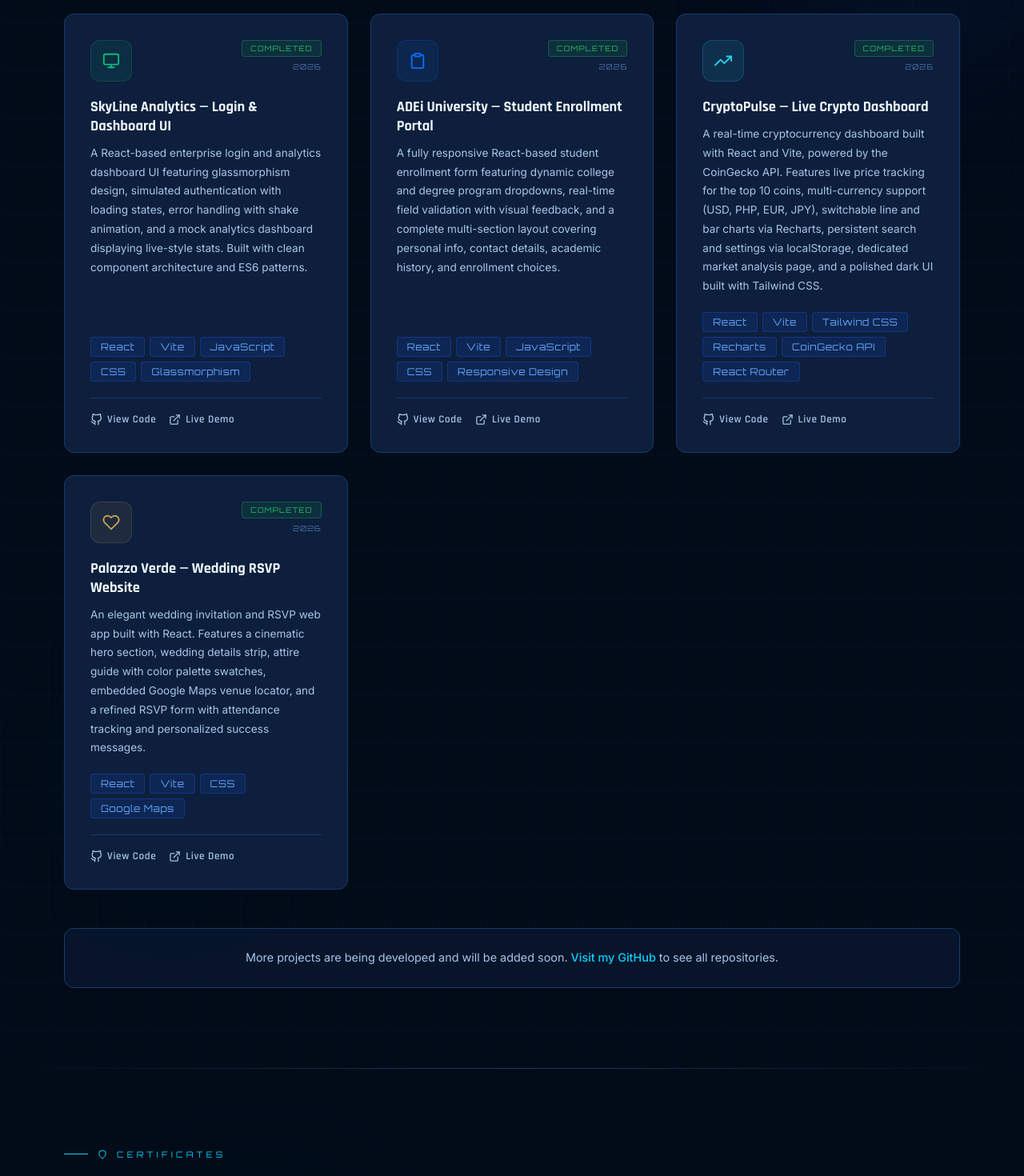
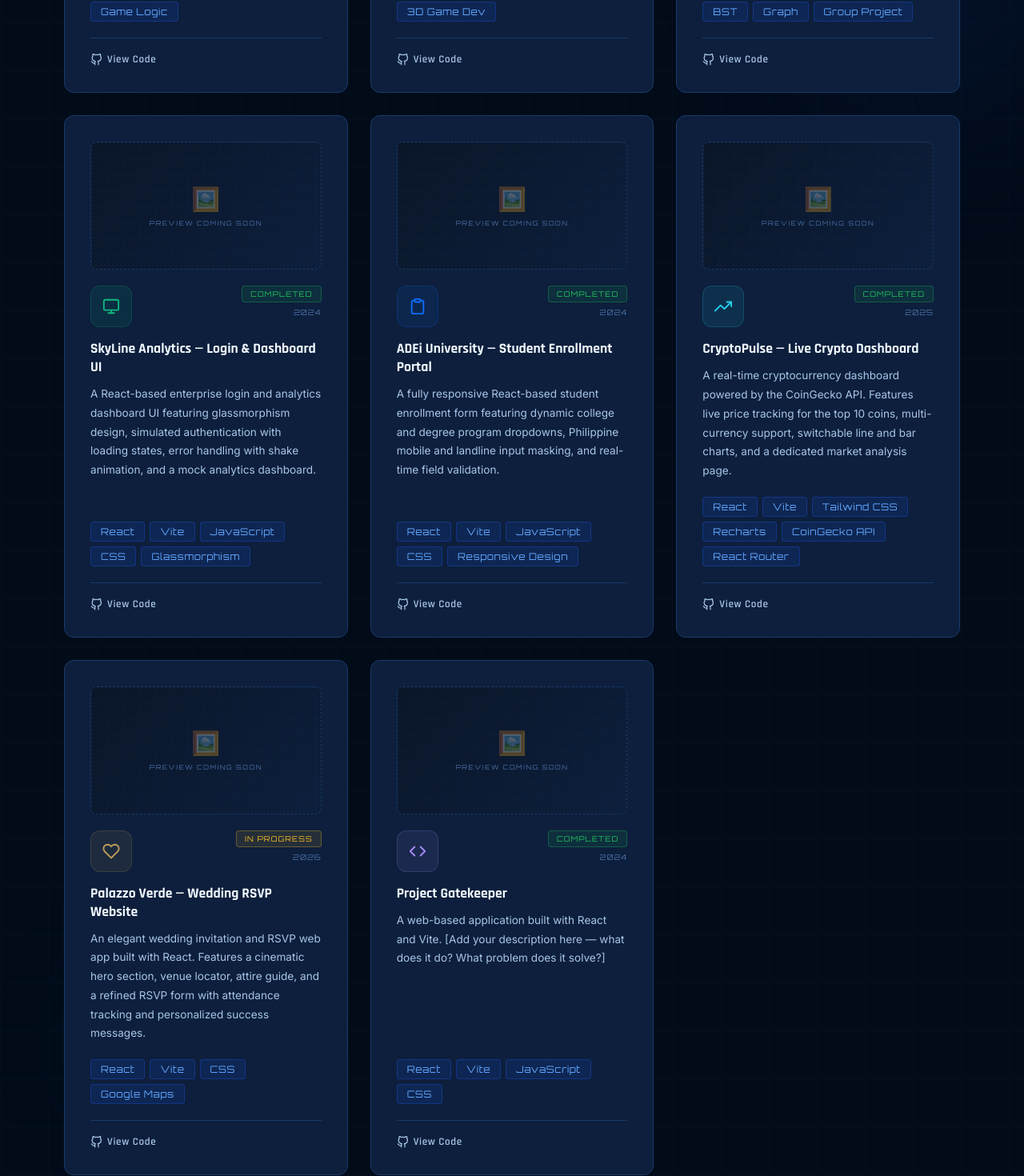
Before and after one commit to seanio777/verano-portfolio, a React (Vite) app: page / in a window 1280 px wide. Shown: the part 5520-6990 px from the top of the page at 80% size. Built offline with nearby package versions, Linux system fonts and the light colour scheme.

Commit message:
feat: update project descriptions, icons, and GitHub links in Projects component

```diff
--- a/src/components/Projects.jsx
+++ b/src/components/Projects.jsx
@@ -1,121 +1,136 @@
-import { FiGithub, FiExternalLink, FiCode, FiUsers, FiMonitor, FiClipboard, FiTrendingUp, FiHeart } from 'react-icons/fi'
-import { FaGamepad } from 'react-icons/fa'
+import { FiGithub, FiExternalLink, FiCode, FiFolder, FiUsers, FiMonitor, FiClipboard, FiTrendingUp, FiHeart } from 'react-icons/fi'
+import { FaGamepad, FaNewspaper } from 'react-icons/fa'
 
+// ← REPLACE all entries with your actual projects
 const projects = [
   {
     title: 'Mr. Bunny: A Text-Based Horror Game',
     description:
-      'A text-based horror game built in C++ featuring immersive storytelling and challenging gameplay mechanics.',
-    tech: ['C++', 'Console', 'Game Design'],
+      'A choice-driven text-based horror game written in C++. Players navigate through a day and night cycle inside the house of Mr. Bunny. Every decision affects the player\'s HP, leading to multiple outcomes and a chilling finale.',
+    tech: ['C++', 'Functions', 'Control Flow', 'Game Logic'],
     icon: <FaGamepad size={22} />,
     color: '#f87171',
-    github: 'https://github.com/seanio777/mr-bunny-game.git',
+    github: 'https://github.com/YourUsername/mr-bunny-game',
     demo: '',
     status: 'Completed',
-    year: '2025',
+    year: '2024',
+    image: '',  // ← add your screenshot filename e.g. '/previews/mr-bunny.png'
   },
   {
-    title: 'Bullet Rush 3D',
+    title: 'First-Person Shooter (3D)',
     description:
-        'A 3D first-person shooter game built with Python and the Ursina Engine. Features enemy that chases and attacks the player, a health and ammo system, score tracking, a high score board, level progression with bonus points, and pause/restart functionality.',
+      'A 3D first-person shooter game built with Python and the Ursina Engine. Features enemy AI, a health and ammo system, score tracking, a high score board, level progression, and pause/restart functionality.',
     tech: ['Python', 'Ursina Engine', 'OOP', '3D Game Dev'],
     icon: <FaGamepad size={22} />,
     color: '#f87171',
-    github: 'https://github.com/seanio777/bullet-rush.git',
+    github: 'https://github.com/YourUsername/fps-shooter-game',
     demo: '',
     status: 'Completed',
-    year: '2025',
+    year: '2024',
+    image: '',
   },
   {
     title: 'Guidance Counseling Appointment System',
     description:
-      'A console-based appointment management system built in C++ for student-counselor scheduling. Features include real-time slot booking, auto-assignment, appointment transfer, conflict detection using a graph, undo functionality via a stack, and a waiting queue.',
-    tech: ['C++', 'Data Structures', 'Group Project'],
+      'A console-based appointment management system built in C++ for student-counselor scheduling. Implements six core data structures: Vector, Queue, Stack, Linked List, Binary Search Tree, and Graph.',
+    tech: ['C++', 'Data Structures', 'OOP', 'BST', 'Graph', 'Group Project'],
     icon: <FiUsers size={22} />,
     color: '#34d399',
-    github: 'https://github.com/seanio777/guidance-counseling-system.git',
+    github: 'https://github.com/YourUsername/guidance-counseling-system',
     demo: '',
     status: 'Completed',
-    year: '2025',
+    year: '2024',
+    image: '',
   },
   {
     title: 'SkyLine Analytics — Login & Dashboard UI',
     description:
-      'A React-based enterprise login and analytics dashboard UI featuring glassmorphism design, simulated authentication with loading states, error handling with shake animation, and a mock analytics dashboard displaying live-style stats. Built with clean component architecture and ES6 patterns.',
+      'A React-based enterprise login and analytics dashboard UI featuring glassmorphism design, simulated authentication with loading states, error handling with shake animation, and a mock analytics dashboard.',
     tech: ['React', 'Vite', 'JavaScript', 'CSS', 'Glassmorphism'],
     icon: <FiMonitor size={22} />,
     color: '#10b981',
-    github: 'https://github.com/seanio777/project-gatekeeper.git',
-    demo: 'https://seanio777.github.io/project-gatekeeper/',
+    github: 'https://github.com/YourUsername/skyline-analytics',
+    demo: '',
     status: 'Completed',
-    year: '2026',
+    year: '2024',
+    image: '',
   },
   {
     title: 'ADEi University — Student Enrollment Portal',
     description:
-      'A fully responsive React-based student enrollment form featuring dynamic college and degree program dropdowns, real-time field validation with visual feedback, and a complete multi-section layout covering personal info, contact details, academic history, and enrollment choices.',
+      'A fully responsive React-based student enrollment form featuring dynamic college and degree program dropdowns, Philippine mobile and landline input masking, and real-time field validation.',
     tech: ['React', 'Vite', 'JavaScript', 'CSS', 'Responsive Design'],
     icon: <FiClipboard size={22} />,
     color: '#0d6efd',
-    github: 'https://github.com/seanio777/enrollment-ui-design.git',
-    demo: 'https://adei-enrollment-form.netlify.app/',
+    github: 'https://github.com/YourUsername/adei-enrollment-form',
+    demo: '',
     status: 'Completed',
-    year: '2026',
+    year: '2024',
+    image: '',
   },
   {
     title: 'CryptoPulse — Live Crypto Dashboard',
     description:
-      'A real-time cryptocurrency dashboard built with React and Vite, powered by the CoinGecko API. Features live price tracking for the top 10 coins, multi-currency support (USD, PHP, EUR, JPY), switchable line and bar charts via Recharts, persistent search and settings via localStorage, dedicated market analysis page, and a polished dark UI built with Tailwind CSS.',
+      'A real-time cryptocurrency dashboard powered by the CoinGecko API. Features live price tracking for the top 10 coins, multi-currency support, switchable line and bar charts, and a dedicated market analysis page.',
     tech: ['React', 'Vite', 'Tailwind CSS', 'Recharts', 'CoinGecko API', 'React Router'],
     icon: <FiTrendingUp size={22} />,
     color: '#22d3ee',
-    github: 'https://github.com/seanio777/crypto-pulse.git',
-    demo: 'https://crypto-pulse-five-eosin.vercel.app/',
+    github: 'https://github.com/YourUsername/crypto-pulse',
+    demo: '',
     status: 'Completed',
-    year: '2026',
+    year: '2025',
+    image: '',
   },
   {
     title: 'Palazzo Verde — Wedding RSVP Website',
     description:
-      'An elegant wedding invitation and RSVP web app built with React. Features a cinematic hero section, wedding details strip, attire guide with color palette swatches, embedded Google Maps venue locator, and a refined RSVP form with attendance tracking and personalized success messages.',
+      'An elegant wedding invitation and RSVP web app built with React. Features a cinematic hero section, venue locator, attire guide, and a refined RSVP form with attendance tracking and personalized success messages.',
     tech: ['React', 'Vite', 'CSS', 'Google Maps'],
     icon: <FiHeart size={22} />,
     color: '#C5A059',
-    github: 'https://github.com/seanio777/palazzo-rsvp.git',
-    demo: 'https://palazzo-rsvp.vercel.app/',
+    github: 'https://github.com/YourUsername/palazzo-rsvp',
+    demo: '',
+    status: 'In Progress',
+    year: '2026',
+    image: '',
+  },
+  {
+    title: 'Project Gatekeeper',
+    description:
+      'A web-based application built with React and Vite. [Add your description here — what does it do? What problem does it solve?]',
+    tech: ['React', 'Vite', 'JavaScript', 'CSS'],
+    icon: <FiCode size={22} />,
+    color: '#a78bfa',
+    github: 'https://github.com/seanio777/project-gatekeeper',
+    demo: '',
     status: 'Completed',
-    year: '2026',
+    year: '2024',
+    image: '',
   },
 ]
 
 const statusColors = {
-  Completed:   { bg: 'rgba(34,197,94,0.1)',  border: 'rgba(34,197,94,0.3)',  text: '#22c55e' },
-  'In Progress':{ bg: 'rgba(251,191,36,0.1)', border: 'rgba(251,191,36,0.3)', text: '#fbbf24' },
-  Ongoing:     { bg: 'rgba(96,165,250,0.1)',  border: 'rgba(96,165,250,0.3)', text: '#60a5fa' },
+  Completed:    { bg:'rgba(34,197,94,0.1)',  border:'rgba(34,197,94,0.3)',  text:'#22c55e' },
+  'In Progress':{ bg:'rgba(251,191,36,0.1)', border:'rgba(251,191,36,0.3)', text:'#fbbf24' },
+  Ongoing:      { bg:'rgba(96,165,250,0.1)', border:'rgba(96,165,250,0.3)', text:'#60a5fa' },
 }
 
 export default function Projects() {
   return (
-    <section id="projects" style={{ position: 'relative', overflow: 'hidden' }}>
-      {/* Background effects */}
+    <section id="projects" style={{ position:'relative', overflow:'hidden' }}>
       <div className="grid-bg" />
       <div className="glow-orb" style={{
-        width: 500,
-        height: 500,
-        background: 'radial-gradient(circle, rgba(30,91,255,0.1) 0%, transparent 70%)',
-        top: '20%',
-        right: '-10%',
+        width:500, height:500,
+        background:'radial-gradient(circle, rgba(30,91,255,0.1) 0%, transparent 70%)',
+        top:'20%', right:'-10%',
       }} />
       <div className="glow-orb" style={{
-        width: 300,
-        height: 300,
-        background: 'radial-gradient(circle, rgba(0,212,255,0.07) 0%, transparent 70%)',
-        bottom: '10%',
-        left: '5%',
+        width:300, height:300,
+        background:'radial-gradient(circle, rgba(0,212,255,0.07) 0%, transparent 70%)',
+        bottom:'10%', left:'5%',
       }} />
 
-      <div className="container" style={{ position: 'relative', zIndex: 1 }}>
-        {/* Header */}
+      <div className="container" style={{ position:'relative', zIndex:1 }}>
         <div className="section-label">
           <FiCode size={12} /> Projects
         </div>
@@ -123,115 +138,108 @@ export default function Projects() {
           Things I've <span>Built</span>
         </h2>
 
-        {/* Project Cards Grid */}
         <div style={{
-          display: 'grid',
-          gridTemplateColumns: 'repeat(auto-fill, minmax(340px, 1fr))',
-          gap: 28,
+          display:'grid',
+          gridTemplateColumns:'repeat(auto-fill, minmax(min(100%, 320px), 1fr))',
+          gap:28,
         }}>
           {projects.map((project, i) => {
             const sc = statusColors[project.status] || statusColors['Completed']
             return (
-              <div key={i} className="card" style={{ display: 'flex', flexDirection: 'column', gap: 0 }}>
+              <div key={i} className="card" style={{ display:'flex', flexDirection:'column', minWidth:0 }}>
 
-                {/* Card Top: icon + status + year */}
+                {/* ── Image Preview Placeholder ── */}
                 <div style={{
+                  width: '100%',
+                  height: 160,
+                  borderRadius: 8,
+                  overflow: 'hidden',
+                  marginBottom: 20,
+                  background: 'linear-gradient(135deg, var(--blue-mid), var(--blue-card))',
+                  border: '1px dashed var(--blue-border)',
                   display: 'flex',
-                  justifyContent: 'space-between',
-                  alignItems: 'flex-start',
-                  marginBottom: 20,
+                  flexDirection: 'column',
+                  alignItems: 'center',
+                  justifyContent: 'center',
+                  gap: 8,
+                  position: 'relative',
+                  flexShrink: 0,
+                  transition: 'border-color 0.3s ease',
                 }}>
-                  {/* Icon */}
+                  {project.image ? (
+                    <img
+                      src={project.image}
+                      alt={project.title}
+                      style={{ width:'100%', height:'100%', objectFit:'cover' }}
+                    />
+                  ) : (
+                    <>
+                      {/* Grid pattern inside placeholder */}
+                      <div style={{
+                        position:'absolute', inset:0,
+                        backgroundImage:'linear-gradient(rgba(30,91,255,0.04) 1px, transparent 1px), linear-gradient(90deg, rgba(30,91,255,0.04) 1px, transparent 1px)',
+                        backgroundSize:'20px 20px',
+                      }} />
+                      <span style={{ fontSize:'1.8rem', opacity:0.3, position:'relative', zIndex:1 }}>🖼️</span>
+                      <span style={{
+                        fontFamily:'var(--font-display)',
+                        fontSize:'0.5rem',
+                        letterSpacing:'0.2em',
+                        color:'var(--white-dim)',
+                        textTransform:'uppercase',
+                        position:'relative', zIndex:1,
+                      }}>Preview Coming Soon</span>
+                    </>
+                  )}
+                </div>
+
+                {/* Top: icon + status + year */}
+                <div style={{ display:'flex', justifyContent:'space-between', alignItems:'flex-start', marginBottom:16 }}>
                   <div style={{
-                    width: 52,
-                    height: 52,
-                    borderRadius: 12,
-                    background: `${project.color}18`,
-                    border: `1px solid ${project.color}30`,
-                    display: 'flex',
-                    alignItems: 'center',
-                    justifyContent: 'center',
-                    color: project.color,
+                    width:52, height:52, borderRadius:12,
+                    background:`${project.color}18`,
+                    border:`1px solid ${project.color}30`,
+                    display:'flex', alignItems:'center', justifyContent:'center',
+                    color:project.color, flexShrink:0,
                   }}>
                     {project.icon}
                   </div>
-
-                  {/* Status + Year */}
-                  <div style={{ display: 'flex', flexDirection: 'column', alignItems: 'flex-end', gap: 6 }}>
+                  <div style={{ display:'flex', flexDirection:'column', alignItems:'flex-end', gap:6 }}>
                     <span style={{
-                      fontFamily: 'var(--font-display)',
-                      fontSize: '0.58rem',
-                      letterSpacing: '0.12em',
-                      color: sc.text,
-                      background: sc.bg,
-                      border: `1px solid ${sc.border}`,
-                      padding: '4px 10px',
-                      borderRadius: 4,
-                      textTransform: 'uppercase',
+                      fontFamily:'var(--font-display)', fontSize:'0.58rem', letterSpacing:'0.12em',
+                      color:sc.text, background:sc.bg, border:`1px solid ${sc.border}`,
+                      padding:'4px 10px', borderRadius:4, textTransform:'uppercase',
                     }}>{project.status}</span>
-                    <span style={{
-                      fontFamily: 'var(--font-display)',
-                      fontSize: '0.6rem',
-                      color: 'var(--white-dim)',
-                      letterSpacing: '0.1em',
-                    }}>{project.year}</span>
+                    <span style={{ fontFamily:'var(--font-display)', fontSize:'0.6rem', color:'var(--white-dim)', letterSpacing:'0.1em' }}>
+                      {project.year}
+                    </span>
                   </div>
                 </div>
 
-                {/* Title */}
-                <h3 style={{
-                  fontFamily: 'var(--font-heading)',
-                  fontSize: '1.15rem',
-                  fontWeight: 700,
-                  color: 'var(--white)',
-                  marginBottom: 10,
-                  lineHeight: 1.3,
-                }}>{project.title}</h3>
+                <h3 style={{ fontFamily:'var(--font-heading)', fontSize:'1.1rem', fontWeight:700, color:'var(--white)', marginBottom:10, lineHeight:1.3 }}>
+                  {project.title}
+                </h3>
 
-                {/* Description */}
-                <p style={{
-                  fontFamily: 'var(--font-body)',
-                  fontSize: '0.85rem',
-                  color: 'var(--white-muted)',
-                  lineHeight: 1.75,
-                  marginBottom: 20,
-                  flex: 1,
-                }}>{project.description}</p>
+                <p style={{ fontFamily:'var(--font-body)', fontSize:'0.85rem', color:'var(--white-muted)', lineHeight:1.75, marginBottom:20, flex:1 }}>
+                  {project.description}
+                </p>
 
-                {/* Tech Stack Tags */}
-                <div style={{ display: 'flex', flexWrap: 'wrap', gap: 6, marginBottom: 20 }}>
-                  {project.tech.map(t => (
-                    <span key={t} className="tag">{t}</span>
-                  ))}
+                {/* Tech tags */}
+                <div style={{ display:'flex', flexWrap:'wrap', gap:6, marginBottom:20 }}>
+                  {project.tech.map(t => <span key={t} className="tag">{t}</span>)}
                 </div>
 
-                {/* Divider */}
-                <div style={{
-                  height: 1,
-                  background: 'var(--blue-border)',
-                  marginBottom: 18,
-                }} />
+                <div style={{ height:1, background:'var(--blue-border)', marginBottom:18 }} />
 
                 {/* Links */}
-                <div style={{ display: 'flex', gap: 16 }}>
+                <div style={{ display:'flex', gap:16 }}>
                   {project.github && (
-                    <a
-                      href={project.github}
-                      target="_blank"
-                      rel="noreferrer"
-                      style={{
-                        display: 'flex',
-                        alignItems: 'center',
-                        gap: 6,
-                        fontFamily: 'var(--font-heading)',
-                        fontSize: '0.82rem',
-                        fontWeight: 600,
-                        color: 'var(--white-muted)',
-                        textDecoration: 'none',
-                        letterSpacing: '0.05em',
-                        transition: 'color 0.3s ease',
-                        cursor: 'none',
-                      }}
+                    <a href={project.github} target="_blank" rel="noreferrer" style={{
+                      display:'flex', alignItems:'center', gap:6,
+                      fontFamily:'var(--font-heading)', fontSize:'0.82rem', fontWeight:600,
+                      color:'var(--white-muted)', textDecoration:'none', letterSpacing:'0.05em',
+                      transition:'color 0.3s ease', cursor:'none',
+                    }}
                       onMouseEnter={e => e.currentTarget.style.color = 'var(--cyan-accent)'}
                       onMouseLeave={e => e.currentTarget.style.color = 'var(--white-muted)'}
                     >
@@ -239,23 +247,12 @@ export default function Projects() {
                     </a>
                   )}
                   {project.demo && (
-                    <a
-                      href={project.demo}
-                      target="_blank"
-                      rel="noreferrer"
-                      style={{
-                        display: 'flex',
-                        alignItems: 'center',
-                        gap: 6,
-                        fontFamily: 'var(--font-heading)',
-                        fontSize: '0.82rem',
-                        fontWeight: 600,
-                        color: 'var(--white-muted)',
-                        textDecoration: 'none',
-                        letterSpacing: '0.05em',
-                        transition: 'color 0.3s ease',
-                        cursor: 'none',
-                      }}
+                    <a href={project.demo} target="_blank" rel="noreferrer" style={{
+                      display:'flex', alignItems:'center', gap:6,
+                      fontFamily:'var(--font-heading)', fontSize:'0.82rem', fontWeight:600,
+                      color:'var(--white-muted)', textDecoration:'none', letterSpacing:'0.05em',
+                      transition:'color 0.3s ease', cursor:'none',
+                    }}
                       onMouseEnter={e => e.currentTarget.style.color = 'var(--cyan-accent)'}
                       onMouseLeave={e => e.currentTarget.style.color = 'var(--white-muted)'}
                     >
@@ -263,12 +260,9 @@ export default function Projects() {
                     </a>
                   )}
                   {!project.github && !project.demo && (
-                    <span style={{
-                      fontFamily: 'var(--font-body)',
-                      fontSize: '0.8rem',
-                      color: 'var(--white-dim)',
-                      fontStyle: 'italic',
-                    }}>Source code available upon request</span>
+                    <span style={{ fontFamily:'var(--font-body)', fontSize:'0.8rem', color:'var(--white-dim)', fontStyle:'italic' }}>
+                      Source code available upon request
+                    </span>
                   )}
                 </div>
               </div>
@@ -278,30 +272,17 @@ export default function Projects() {
 
         {/* Bottom note */}
         <div style={{
-          marginTop: 48,
-          textAlign: 'center',
-          padding: '24px 32px',
-          background: 'rgba(13, 31, 60, 0.5)',
-          border: '1px solid var(--blue-border)',
-          borderRadius: 12,
+          marginTop:48, textAlign:'center',
+          padding:'24px 32px',
+          background:'rgba(13,31,60,0.5)',
+          border:'1px solid var(--blue-border)',
+          borderRadius:12,
         }}>
-          <p style={{
-            fontFamily: 'var(--font-body)',
-            fontSize: '0.9rem',
-            color: 'var(--white-muted)',
-            lineHeight: 1.7,
-          }}>
+          <p style={{ fontFamily:'var(--font-body)', fontSize:'0.9rem', color:'var(--white-muted)', lineHeight:1.7 }}>
             More projects are being developed and will be added soon.{' '}
-            <a
-              href="https://github.com/seanio777"   // ← REPLACE
-              target="_blank"
-              rel="noreferrer"
-              style={{
-                color: 'var(--cyan-accent)',
-                textDecoration: 'none',
-                fontWeight: 500,
-                cursor: 'none',
-              }}
+            <a href="https://github.com/YourUsername" target="_blank" rel="noreferrer" style={{
+              color:'var(--cyan-accent)', textDecoration:'none', fontWeight:500, cursor:'none',
+            }}
               onMouseEnter={e => e.currentTarget.style.textDecoration = 'underline'}
               onMouseLeave={e => e.currentTarget.style.textDecoration = 'none'}
             >
```
